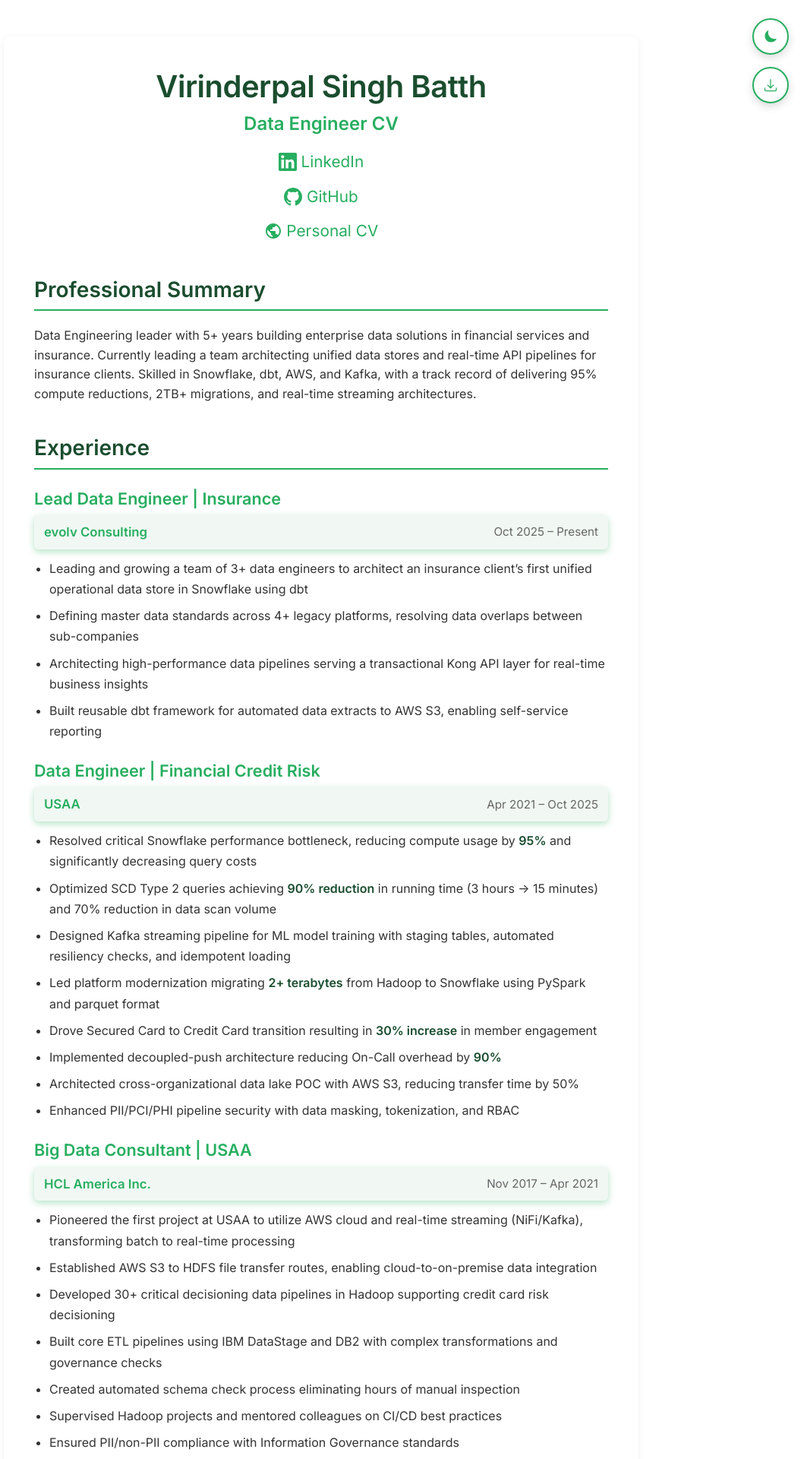
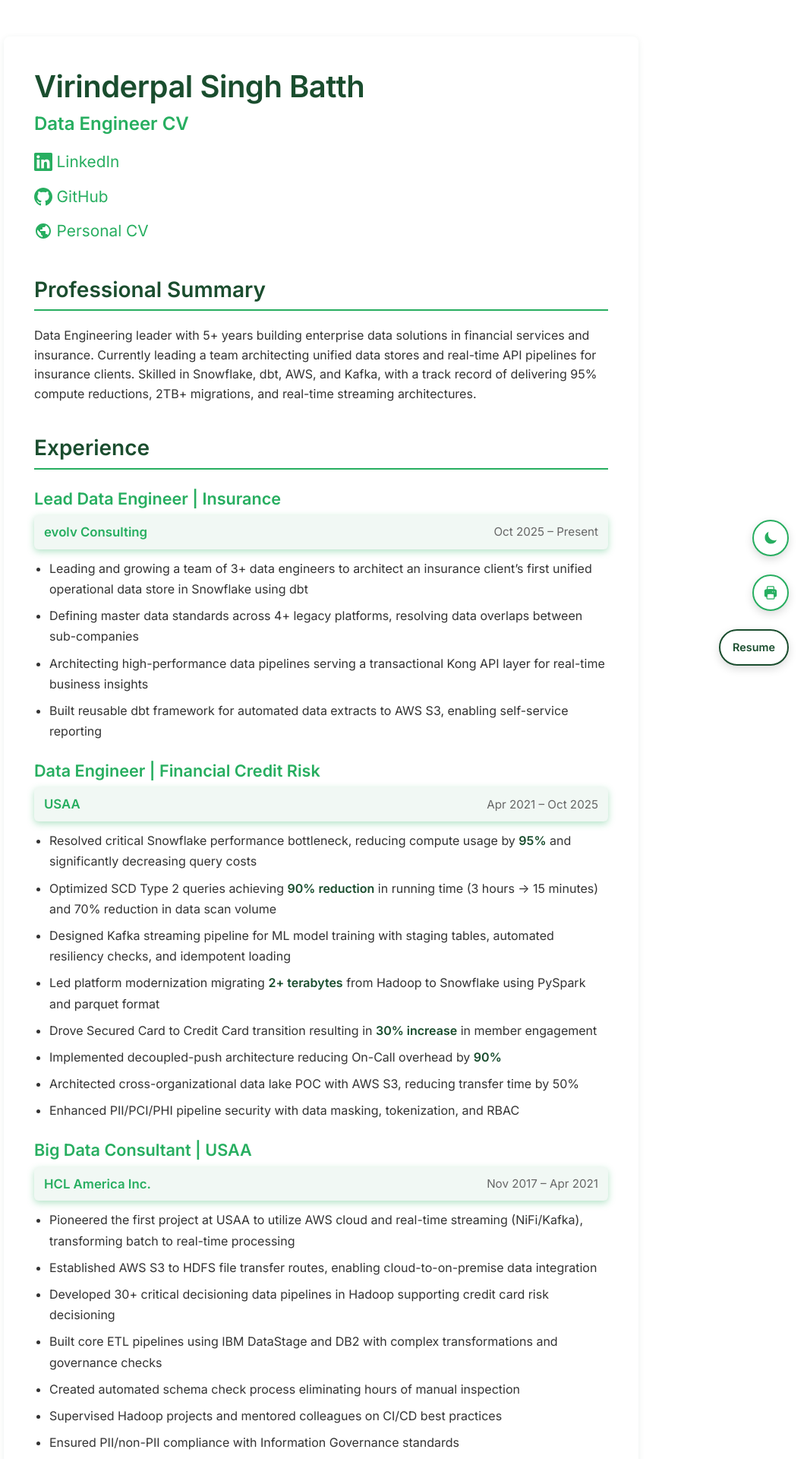
Before and after one commit to vsbatth6/vsbatth6.github.io, a Jekyll site: the page built from index.md, in a window 1280 px wide. Shown: the top 1920 px of the page at 76% size, without its empty margins (217-1280 px from the left). Built offline with Jekyll 4.4.1, drawn with Linux system fonts in a browser that asks for light colours.

Commit message:
Claude/add resume print option zpufp (#9)
* Add print-optimized resume with CV/Resume toggle

- Create resume.md with condensed 1-page format
  - No professional summary
  - 2 positions: evolv (4 bullets) and USAA (7 bullets)
  - Condensed technical skills in paragraph format
  - Education section

- Replace PDF download button with Print button
  - Triggers browser print dialog
  - Works for both CV and resume pages

- Add CV/Resume toggle button
  - Floating button to switch between full CV and resume
  - Conditionally shows "CV" or "Resume" based on current page
  - Responsive positioning for mobile devices

- Update CSS print styles
  - Resume-specific optimizations for 1-page layout
  - Compact spacing and font sizes for resume
  - Hide all floating buttons in print view

Resolves #5

* Fix CV/Resume toggle button positioning with !important

* Add comprehensive !important flags to CV/Resume toggle positioning

* Fix resume page card layout - change to single scrollable page

* Align headers left, add resume padding, hide subtitle in print

* Add mobile-responsive padding for resume page

* Move contact links to top right for print view

* Merge claude/add-resume-print-option-zpufp - position all buttons at bottom right (#6)

---------

Co-authored-by: Claude <noreply@anthropic.com>

```diff
--- a/_layouts/default.html
+++ b/_layouts/default.html
@@ -54,11 +54,16 @@
         </svg>
     </button>
 
-    <!-- PDF Download Link -->
-    <a href="{{ '/assets/virinderpal_batth_CV_data_engineer.pdf' | relative_url }}" class="pdf-download" download="virinderpal_batth_CV_data_engineer.pdf" aria-label="Download CV as PDF">
+    <!-- Print Button -->
+    <button class="print-button" id="print-button" aria-label="Print page">
         <svg xmlns="http://www.w3.org/2000/svg" viewBox="0 0 24 24" fill="currentColor" aria-hidden="true">
-            <path d="M12 2.25a.75.75 0 01.75.75v11.69l3.22-3.22a.75.75 0 111.06 1.06l-4.5 4.5a.75.75 0 01-1.06 0l-4.5-4.5a.75.75 0 111.06-1.06l3.22 3.22V3a.75.75 0 01.75-.75zm-9 13.5a.75.75 0 01.75.75v2.25a1.5 1.5 0 001.5 1.5h13.5a1.5 1.5 0 001.5-1.5V16.5a.75.75 0 011.5 0v2.25a3 3 0 01-3 3H5.25a3 3 0 01-3-3V16.5a.75.75 0 01.75-.75z"/>
+            <path fill-rule="evenodd" d="M7.875 1.5C6.839 1.5 6 2.34 6 3.375v2.99c-.426.053-.851.11-1.274.174-1.454.218-2.476 1.483-2.476 2.917v6.294a3 3 0 003 3h.27l-.155 1.705A1.875 1.875 0 007.232 22.5h9.536a1.875 1.875 0 001.867-2.045l-.155-1.705h.27a3 3 0 003-3V9.456c0-1.434-1.022-2.7-2.476-2.917A48.716 48.716 0 0018 6.366V3.375c0-1.036-.84-1.875-1.875-1.875h-8.25zM16.5 6.205v-2.83A.375.375 0 0016.125 3h-8.25a.375.375 0 00-.375.375v2.83a49.353 49.353 0 019 0zm-.217 8.265c.178.018.317.16.333.337l.526 5.784a.375.375 0 01-.374.409H7.232a.375.375 0 01-.374-.409l.526-5.784a.373.373 0 01.333-.337 41.741 41.741 0 018.566 0zm.967-3.97a.75.75 0 01.75-.75h.008a.75.75 0 01.75.75v.008a.75.75 0 01-.75.75H18a.75.75 0 01-.75-.75V10.5zM15 9.75a.75.75 0 00-.75.75v.008c0 .414.336.75.75.75h.008a.75.75 0 00.75-.75V10.5a.75.75 0 00-.75-.75H15z" clip-rule="evenodd"/>
         </svg>
+    </button>
+
+    <!-- CV/Resume Toggle Button -->
+    <a href="{% if page.url == '/resume' or page.url == '/resume/' %}/{% else %}/resume{% endif %}" class="cv-resume-toggle" aria-label="{% if page.url == '/resume' or page.url == '/resume/' %}View Full CV{% else %}View Resume{% endif %}">
+        <span class="toggle-text">{% if page.url == '/resume' or page.url == '/resume/' %}CV{% else %}Resume{% endif %}</span>
     </a>
 
     <div class="container">
@@ -83,11 +88,19 @@
         .container { max-width: 100%; padding: 0; }
     </style>
 
-    <!-- Theme Toggle Script -->
+    <!-- Theme Toggle and Print Script -->
     <script>
         (function() {
             const toggle = document.getElementById('theme-toggle');
+            const printButton = document.getElementById('print-button');
             const root = document.documentElement;
+
+            // Print button handler
+            if (printButton) {
+                printButton.addEventListener('click', function() {
+                    window.print();
+                });
+            }
 
             // Determine current effective theme
             function getEffectiveTheme() {
--- a/assets/css/style.css
+++ b/assets/css/style.css
@@ -255,14 +255,14 @@ h3 {
 
 .content > h1:first-child,
 .card:first-child h1 {
-    text-align: center;
+    text-align: left;
     color: var(--primary-color);
     margin-bottom: 0.25rem;
 }
 
 .content > p:first-of-type,
 .card:first-child > p:first-of-type {
-    text-align: center;
+    text-align: left;
     font-size: 1.5rem;
     font-weight: 500;
     color: var(--secondary-color);
@@ -271,15 +271,15 @@ h3 {
 
 /* Contact Info Styles */
 .contact-info {
-    text-align: center;
+    text-align: left;
     color: var(--text-light);
     margin-bottom: 2rem;
     font-size: 1.3rem;
     line-height: 1.8;
     display: flex;
     flex-direction: column;
-    justify-content: center;
-    align-items: center;
+    justify-content: flex-start;
+    align-items: flex-start;
     gap: 0.5rem;
 }
 
@@ -501,7 +501,7 @@ h2:last-of-type + ul li {
 /* Theme toggle button */
 .theme-toggle {
     position: fixed;
-    top: 1.5rem;
+    bottom: 10.5rem;
     right: 1.5rem;
     width: 48px;
     height: 48px;
@@ -580,10 +580,10 @@ h2:last-of-type + ul li {
     }
 }
 
-/* PDF Download button */
-.pdf-download {
+/* Print button */
+.print-button {
     position: fixed;
-    top: 5.5rem;
+    bottom: 6rem;
     right: 1.5rem;
     width: 48px;
     height: 48px;
@@ -603,10 +603,9 @@ h2:last-of-type + ul li {
     touch-action: manipulation;
     user-select: none;
     -webkit-user-select: none;
-    text-decoration: none;
 }
 
-.pdf-download:hover {
+.print-button:hover {
     background-color: var(--secondary-color);
     color: var(--bg-color);
     border-color: var(--secondary-color);
@@ -614,14 +613,65 @@ h2:last-of-type + ul li {
     box-shadow: 0 6px 20px rgba(0, 0, 0, 0.2);
 }
 
-.pdf-download:active {
+.print-button:active {
     transform: scale(0.95);
     box-shadow: 0 2px 8px rgba(0, 0, 0, 0.15);
 }
 
-.pdf-download svg {
+.print-button svg {
     width: 20px;
     height: 20px;
+}
+
+/* CV/Resume Toggle Button */
+.cv-resume-toggle {
+    position: fixed !important;
+    bottom: 1.5rem !important;
+    right: 1.5rem !important;
+    left: auto !important;
+    top: auto !important;
+    min-width: 48px !important;
+    width: auto !important;
+    max-width: none !important;
+    height: 48px !important;
+    padding: 0 1rem !important;
+    margin: 0 !important;
+    border-radius: 24px !important;
+    border: 2px solid var(--primary-color) !important;
+    background-color: var(--bg-color) !important;
+    color: var(--primary-color) !important;
+    cursor: pointer;
+    display: flex !important;
+    align-items: center !important;
+    justify-content: center !important;
+    transition: all 0.3s ease;
+    z-index: 9999 !important;
+    box-shadow: 0 4px 12px rgba(0, 0, 0, 0.15) !important;
+    text-decoration: none !important;
+    font-weight: 600 !important;
+    font-size: 0.9rem !important;
+    /* Mobile/touch support */
+    -webkit-tap-highlight-color: transparent;
+    touch-action: manipulation;
+    user-select: none;
+    -webkit-user-select: none;
+}
+
+.cv-resume-toggle:hover {
+    background-color: var(--primary-color);
+    color: var(--bg-color);
+    border-color: var(--primary-color);
+    transform: scale(1.05);
+    box-shadow: 0 6px 20px rgba(0, 0, 0, 0.2);
+}
+
+.cv-resume-toggle:active {
+    transform: scale(0.95);
+    box-shadow: 0 2px 8px rgba(0, 0, 0, 0.15);
+}
+
+.toggle-text {
+    white-space: nowrap;
 }
 
 /* ===========================
@@ -636,6 +686,10 @@ h2:last-of-type + ul li {
 
     .content {
         padding: 1.5rem;
+    }
+
+    .resume-page {
+        padding: 1.5rem !important;
     }
 
     h1 {
@@ -707,7 +761,7 @@ h2:last-of-type + ul li {
 /* Responsive button positioning */
 @media screen and (max-width: 768px) {
     .theme-toggle {
-        top: 0.75rem;
+        bottom: 9rem;
         right: 0.75rem;
         width: 44px;
         height: 44px;
@@ -718,23 +772,31 @@ h2:last-of-type + ul li {
         height: 20px;
     }
 
-    .pdf-download {
-        top: 4.25rem;
+    .print-button {
+        bottom: 5rem;
         right: 0.75rem;
         width: 44px;
         height: 44px;
     }
 
-    .pdf-download svg {
+    .print-button svg {
         width: 20px;
         height: 20px;
+    }
+
+    .cv-resume-toggle {
+        bottom: 0.75rem !important;
+        right: 0.75rem !important;
+        min-width: 44px !important;
+        height: 44px !important;
+        font-size: 0.85rem !important;
     }
 }
 
 /* Extra small screens */
 @media screen and (max-width: 380px) {
     .theme-toggle {
-        top: 0.5rem;
+        bottom: 8.5rem;
         right: 0.5rem;
         width: 40px;
         height: 40px;
@@ -745,16 +807,25 @@ h2:last-of-type + ul li {
         height: 18px;
     }
 
-    .pdf-download {
-        top: 3.75rem;
+    .print-button {
+        bottom: 4.5rem;
         right: 0.5rem;
         width: 40px;
         height: 40px;
     }
 
-    .pdf-download svg {
+    .print-button svg {
         width: 18px;
         height: 18px;
+    }
+
+    .cv-resume-toggle {
+        bottom: 0.5rem !important;
+        right: 0.5rem !important;
+        min-width: 40px !important;
+        height: 40px !important;
+        font-size: 0.75rem !important;
+        padding: 0 0.75rem !important;
     }
 }
 
@@ -889,6 +960,23 @@ h2:last-of-type + ul li {
 }
 
 /* ===========================
+   Resume Page Styles
+   =========================== */
+
+/* Resume page - single scrollable page, not card-based */
+.resume-page {
+    width: 100%;
+    max-width: 100%;
+    height: auto !important;
+    min-height: auto !important;
+    padding: 2.5rem !important;
+    margin: 0 !important;
+    scroll-snap-align: none !important;
+    position: static !important;
+    overflow: visible !important;
+}
+
+/* ===========================
    Print Styles
    =========================== */
 
@@ -952,10 +1040,6 @@ h2:last-of-type + ul li {
     }
 
     /* Header layout for print: name/role on left, links on right */
-    .card:first-child {
-        position: relative;
-    }
-
     .card h1 {
         text-align: left !important;
         font-size: 20pt;
@@ -971,11 +1055,21 @@ h2:last-of-type + ul li {
         margin-bottom: 1rem;
     }
 
-    /* Position contact info on the right side */
+    /* Hide "Data Engineer Resume" subtitle when printing resume */
+    .resume-page > p:first-of-type {
+        display: none !important;
+    }
+
+    /* Position contact info on the top right for print */
+    .card:first-child,
+    .resume-page {
+        position: relative;
+    }
+
     .contact-info {
-        position: absolute;
-        top: 0;
-        right: 0;
+        position: absolute !important;
+        top: 0 !important;
+        right: 0 !important;
         text-align: right !important;
         align-items: flex-end !important;
         font-size: 10pt;
@@ -1082,8 +1176,42 @@ h2:last-of-type + ul li {
 
     /* Hide buttons in print */
     .theme-toggle,
-    .pdf-download {
+    .print-button,
+    .cv-resume-toggle {
         display: none !important;
+    }
+
+    /* Resume-specific print optimizations */
+    .resume-page h2 {
+        font-size: 13pt;
+        margin-top: 1rem;
+        margin-bottom: 0.5rem;
+    }
+
+    .resume-page h3 {
+        font-size: 11pt;
+        margin-top: 0.5rem;
+        margin-bottom: 0.25rem;
+    }
+
+    .resume-page .job-header {
+        margin-bottom: 0.25rem;
+    }
+
+    .resume-page li {
+        margin-bottom: 0.15rem;
+        line-height: 1.3;
+    }
+
+    .resume-page ul {
+        margin-top: 0.25rem;
+        margin-bottom: 0.5rem;
+    }
+
+    /* Compact technical skills on resume */
+    .resume-page p {
+        margin-bottom: 0.25rem;
+        line-height: 1.4;
     }
 }
 
```
Also changed, not shown: resume.md (added, +68 -0 lines).
